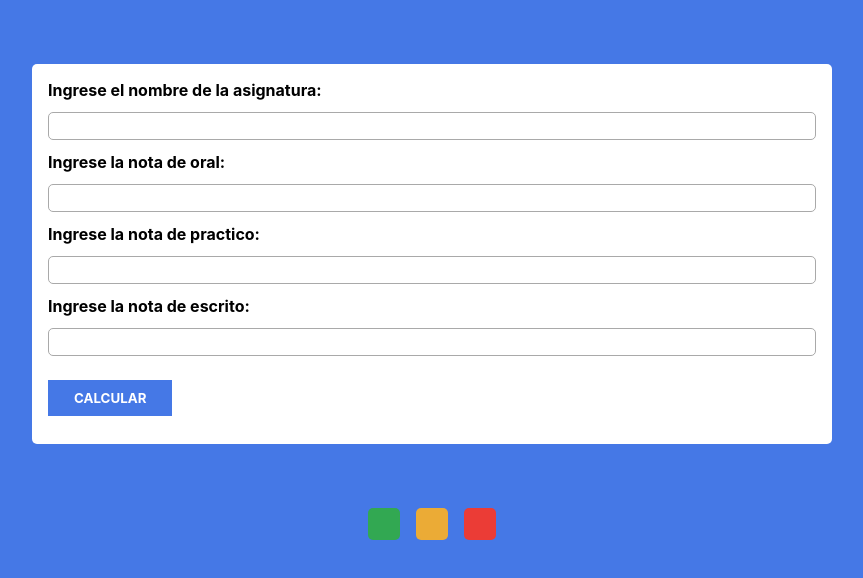
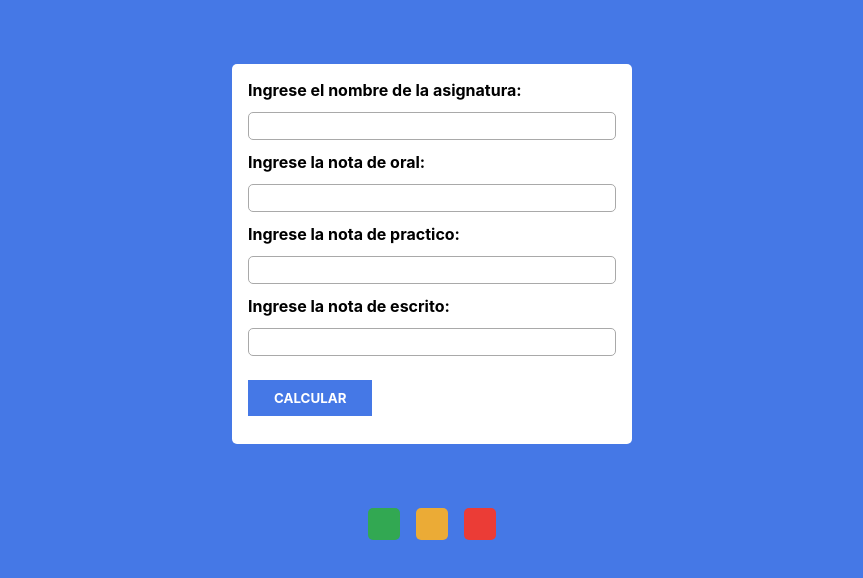
Before and after one commit to justb0ringsh1t/dis-web, a plain HTML site: page index-13.html in a window 1280 px wide. Shown: the whole page, without its empty margins (208-1071 px from the left). Drawn offline with Linux system fonts and the light colour scheme.

Commit message:
Ajuste tamaño form

```diff
--- a/css/style-standar.css
+++ b/css/style-standar.css
@@ -25,7 +25,7 @@ form {
   padding: 1rem;
   margin: 4rem;
   border-radius: 5px;
-  max-width: 50rem;
+  max-width: 25rem;
 }
 
 input[type='text'],
```
